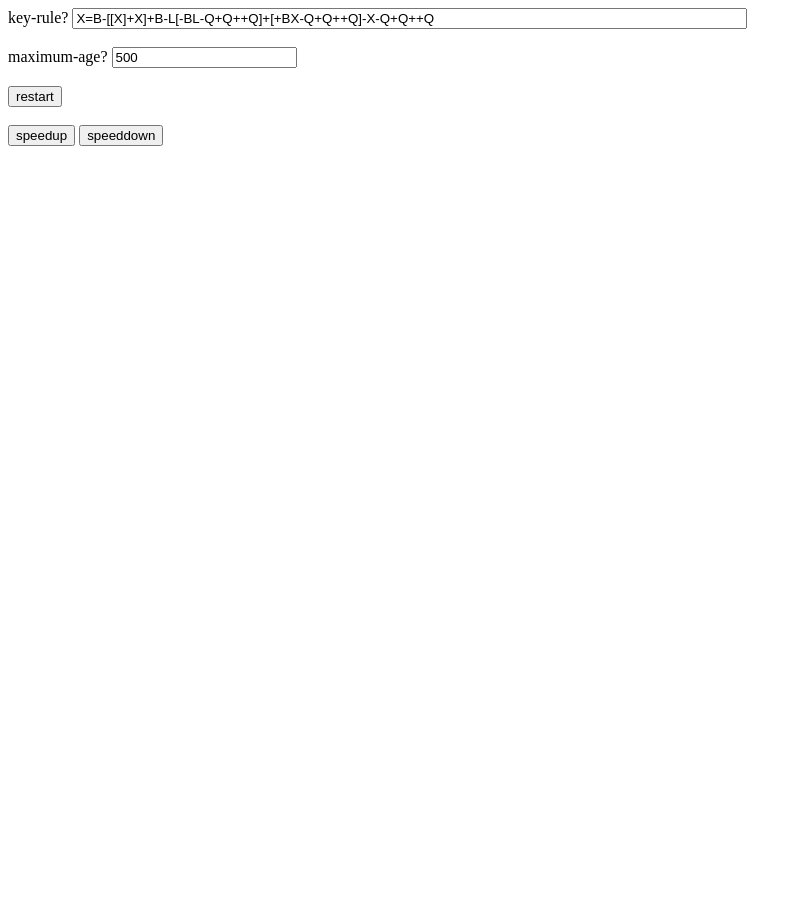
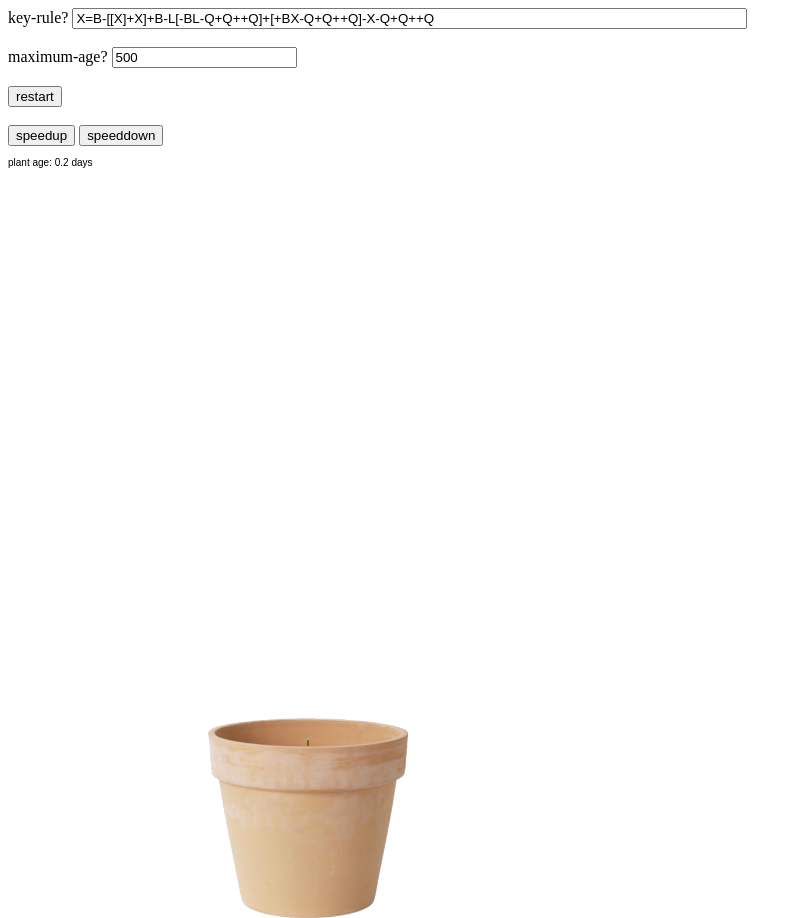
Before and after one commit to song9446/random-plant-planting-pot-2d, a plain HTML site: page examples/index.html in a window 1280 px wide. Shown: the whole page, without its empty margins (0-802 px from the left). Drawn offline with Linux system fonts and the light colour scheme; files whose address does not match are found by name.

Commit message:
examples

```diff
--- a/examples/index.html
+++ b/examples/index.html
@@ -12,7 +12,7 @@
 <button id="spdupbtn">speedup</button>
 <button id="spddownbtn">speeddown</button><br>
 <canvas id='screen' width="1024" height="800"> upgrade browser plz.. </canvas>
-<script language="JavaScript" src="plant.js"> </script>
+<script language="JavaScript" src="../plant.js"> </script>
 <script>
 var key_rule = document.getElementById("key-rule"),
     maximum_age = document.getElementById("maximum-age"),
```
Also changed, not shown: examples/flower_pot.png (added).
